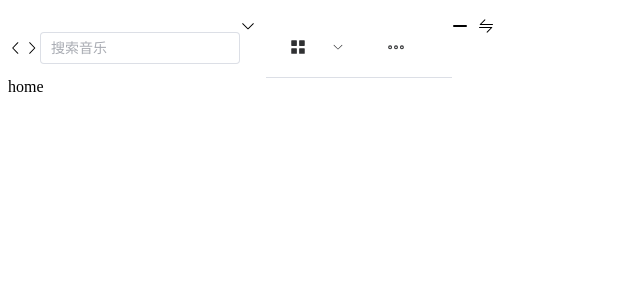
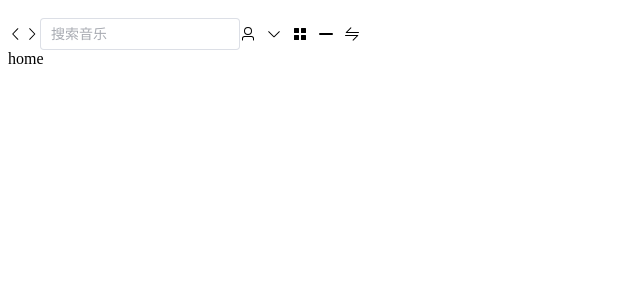
Before and after one commit to HuiFeiYa/electron-music, a Vue app: page /#/ in a window 1280 px wide. Shown: the top 300 px of the page, without its empty margins (0-640 px from the left). Built offline with nearby package versions, Linux system fonts and the light colour scheme.

Commit message:
fix: 登录窗口

```diff
--- a/src/main/ipcMain.js
+++ b/src/main/ipcMain.js
@@ -36,4 +36,8 @@ export function initIpcMain() {
     const window = background.window
     createMenu(window)
   })
+
+  ipcMain.on('login', () => {
+    createWindow(background.window, 'login')
+  })
 }
--- a/src/main/window.js
+++ b/src/main/window.js
@@ -19,8 +19,9 @@ export const createWindow = (parent, path) => {
   }
   const win = new BrowserWindow(options)
   if (is.dev && process.env['ELECTRON_RENDERER_URL']) {
-    console.log(1, process.env['ELECTRON_RENDERER_URL'])
-    win.loadURL(process.env['ELECTRON_RENDERER_URL'])
+    const url = process.env['ELECTRON_RENDERER_URL'] + '/#/' + path
+    console.log(1, url)
+    win.loadURL(url)
   } else {
     const filePath = join(__dirname, '../renderer/index.html')
     console.log(2, is.dev, filePath)
--- a/src/preload/index.js
+++ b/src/preload/index.js
@@ -12,6 +12,9 @@ const api = {
   },
   menuSetting: () => {
     ipcRenderer.send('menu-setting')
+  },
+  login: () => {
+    ipcRenderer.send('login')
   }
 }
 
--- a/src/renderer/src/components/Header.vue
+++ b/src/renderer/src/components/Header.vue
@@ -17,6 +17,9 @@ const handleMinimize = () => {
 const handleMenu = () => {
   window.api.menuSetting()
 }
+const handleLogin = () => {
+  window.api.login()
+}
 </script>
 
 <template>
@@ -31,10 +34,28 @@ const handleMenu = () => {
     <el-input style="width: 200px" v-model="searchText" placeholder="搜索音乐" clearable />
 
     <div class="right">
+      <el-icon style="margin-right: 10px;" @click="handleLogin"><User /></el-icon>
       <el-icon style="margin-right: 10px;">
         <ArrowDown />
       </el-icon>
-      <el-menu  mode="horizontal">
+      <el-popover
+        placement="bottom"
+        title="Title"
+        :width="200"
+        trigger="click"
+      >
+        <template #reference>
+          <el-icon style="margin-right: 10px;" @click="handleMenu"><Menu /></el-icon>
+        </template>
+        <slot  name="content">
+          <div>
+            <div>1</div>
+            <div>2</div>
+          </div>
+        </slot>
+
+      </el-popover>
+      <!-- <el-menu  mode="horizontal">
         <el-sub-menu>
           <template  #title>
             <el-icon style="margin-right: 10px;" @click="handleMenu"><Menu /></el-icon>
@@ -51,7 +72,7 @@ const handleMenu = () => {
             item two
           </el-menu-item>
         </el-sub-menu>
-      </el-menu>
+      </el-menu> -->
       <!-- 最小话 -->
       <el-icon style="margin-right: 10px;" @click="handleMinimize"><SemiSelect /></el-icon>
       <!-- 放大 -->
--- a/src/renderer/src/router/index.js
+++ b/src/renderer/src/router/index.js
@@ -12,6 +12,10 @@ const routes = [
   {
     path: '/createProject',
     component: () => import('../views/createProject.vue')
+  },
+  {
+    path: '/login',
+    component: () => import('../views/login.vue')
   }
 ]
 export const router = createRouter({
--- /dev/null
+++ b/src/renderer/src/views/login.vue
@@ -0,0 +1,21 @@
+<script setup>
+import { reactive } from 'vue'
+const form = reactive({
+    name: '',
+    password: ''
+})
+</script>
+<template>
+    <el-form>
+        <el-form-item label="用户名">
+            <el-input v-model="form.name" />
+        </el-form-item>
+        <el-form-item label="密码">
+            <el-input v-model="form.password" />
+        </el-form-item>
+        <el-form-item >
+            <el-button type="primary" @click="onSubmit">登录</el-button>
+        </el-form-item>
+
+    </el-form>
+</template>
```
Also changed, not shown: src/main/index.js (+12 -5 lines).
